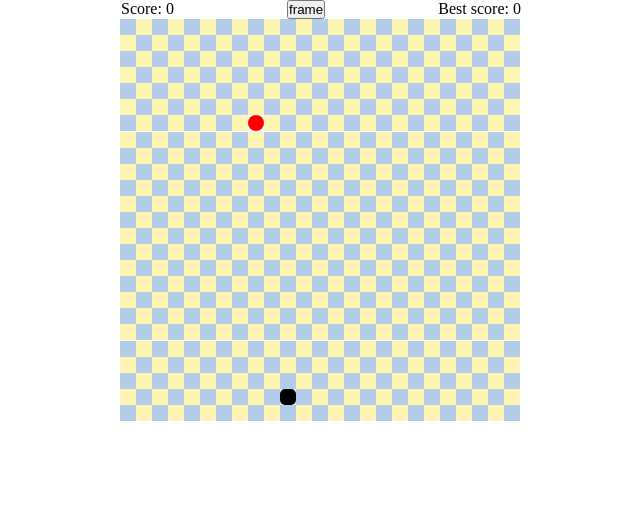
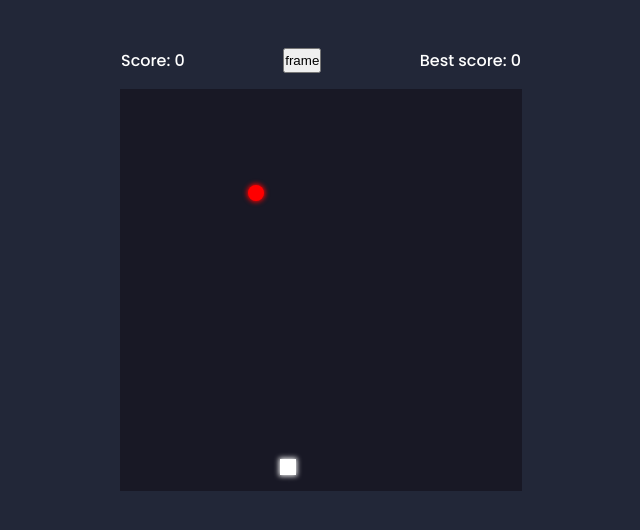
Before and after one commit to i-benjelloun/Snake-game, a plain HTML site: page index.html in a window 1280 px wide. Shown: the whole page, without its empty margins (319-959 px from the left). Drawn offline with Linux system fonts and the light colour scheme.

Commit message:
Some design modifications

```diff
--- a/index.html
+++ b/index.html
@@ -6,6 +6,12 @@
     <meta name="viewport" content="width=device-width, initial-scale=1.0" />
     <title>myGame</title>
     <link rel="stylesheet" href="styles.css" />
+    <link rel="preconnect" href="https://fonts.googleapis.com" />
+    <link rel="preconnect" href="https://fonts.gstatic.com" crossorigin />
+    <link
+      href="https://fonts.googleapis.com/css2?family=Poppins:wght@500&family=Varela+Round&display=swap"
+      rel="stylesheet"
+    />
   </head>
   <body>
     <div id="informations">
--- a/styles.css
+++ b/styles.css
@@ -2,6 +2,21 @@
   box-sizing: border-box;
   margin: 0;
   padding: 0;
+}
+
+html,
+body {
+  height: 100%;
+}
+
+body {
+  display: flex;
+  flex-direction: column;
+  align-items: center;
+  background-color: #222738;
+  font-family: "Poppins", sans-serif;
+  color: white;
+  padding-top: 3rem;
 }
 
 .grid {
@@ -9,48 +24,39 @@
   height: 402px;
   display: flex;
   flex-wrap: wrap;
+  background-color: #181825;
 }
 
-.grid :nth-child(2n) {
+/* .grid :nth-child(2n) {
   background-color: rgba(255, 217, 0, 0.3);
 }
 
 .grid :nth-child(2n + 1) {
   background-color: rgb(0, 87, 183, 0.3);
-}
+} */
 
 .cell {
-  /* border: 0.1pt solid white; */
   height: 16px;
   width: 16px;
-  /* border-radius: 5px; */
+  /* border: 1px #222738 solid; */
 }
 
 .grid .cell.snake {
-  background-color: black;
-  border-radius: 5px;
+  background-color: white;
+  box-shadow: 0px 0px 5px 1px white;
 }
 
 .grid .cell.food {
   background-color: red;
   border-radius: 50%;
+  box-shadow: 0px 0px 5px 1px red;
 }
-
-body {
-  display: flex;
-  flex-direction: column;
-  justify-content: space-around;
-  align-items: center;
-}
-
-/* .scores {
-  border: 1pt black solid;
-} */
 
 #informations {
   display: flex;
   justify-content: space-between;
   width: 400px;
+  margin-bottom: 1rem;
 }
 
 .hidden {
```
